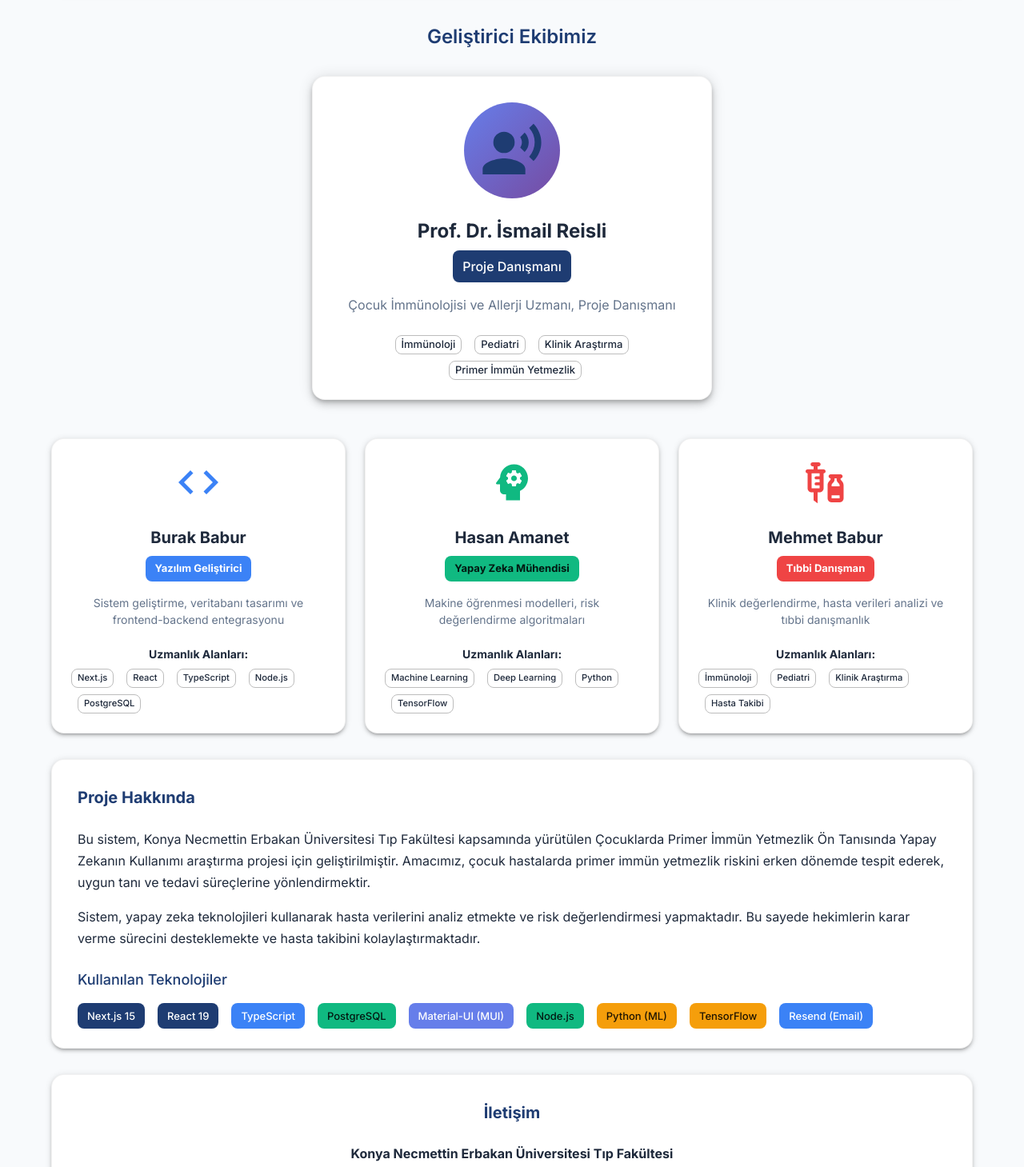
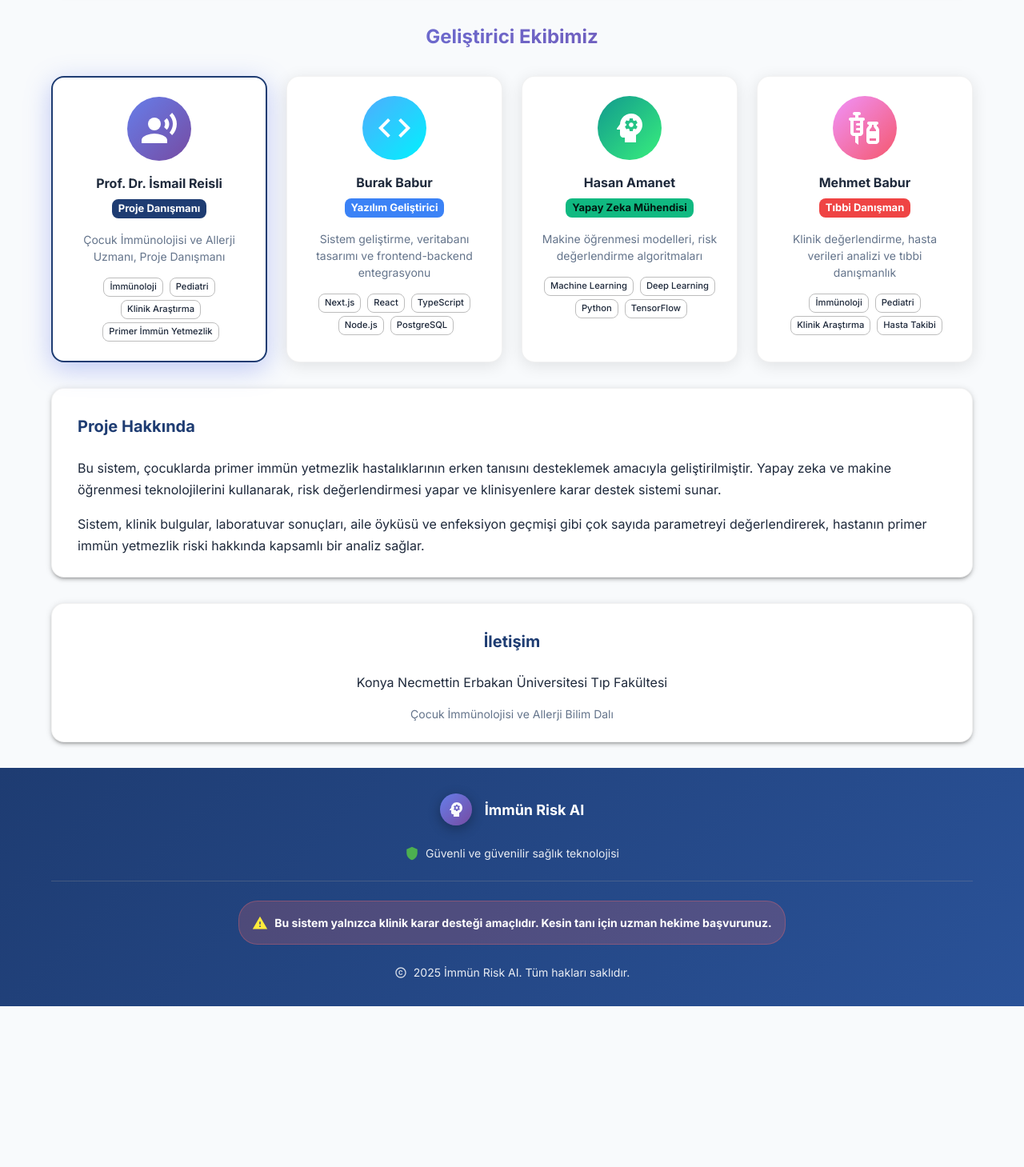
Before and after one commit to bbabur/immune-risk-next, a Next.js app: page /about in a window 1280 px wide. Shown: the part 391-1850 px from the top of the page at 80% size. After the commit the page ends 1649 px from the top, so only its background shows below. Built offline with nearby package versions, Linux system fonts and the light colour scheme.

Commit message:
Redesign about page: compact 4-column grid layout with all team members same size, modern gradients, and better spacing

```diff
--- a/app/about/page.tsx
+++ b/app/about/page.tsx
@@ -28,7 +28,7 @@ import Link from 'next/link';
 const leadMember = {
   name: 'Prof. Dr. İsmail Reisli',
   role: 'Proje Danışmanı',
-  icon: <RecordVoiceOver sx={{ fontSize: 80, color: 'primary.main' }} />,
+  icon: <RecordVoiceOver sx={{ fontSize: 48, color: 'white' }} />,
   description: 'Çocuk İmmünolojisi ve Allerji Uzmanı, Proje Danışmanı',
   skills: ['İmmünoloji', 'Pediatri', 'Klinik Araştırma', 'Primer İmmün Yetmezlik'],
   color: 'primary'
@@ -38,7 +38,7 @@ const teamMembers = [
   {
     name: 'Burak Babur',
     role: 'Yazılım Geliştirici',
-    icon: <Code sx={{ fontSize: 60, color: 'info.main' }} />,
+    icon: <Code sx={{ fontSize: 48, color: 'white' }} />,
     description: 'Sistem geliştirme, veritabanı tasarımı ve frontend-backend entegrasyonu',
     skills: ['Next.js', 'React', 'TypeScript', 'Node.js', 'PostgreSQL'],
     color: 'info'
@@ -46,7 +46,7 @@ const teamMembers = [
   {
     name: 'Hasan Amanet',
     role: 'Yapay Zeka Mühendisi',
-    icon: <Psychology sx={{ fontSize: 60, color: 'success.main' }} />,
+    icon: <Psychology sx={{ fontSize: 48, color: 'white' }} />,
     description: 'Makine öğrenmesi modelleri, risk değerlendirme algoritmaları',
     skills: ['Machine Learning', 'Deep Learning', 'Python', 'TensorFlow'],
     color: 'success'
@@ -54,7 +54,7 @@ const teamMembers = [
   {
     name: 'Mehmet Babur',
     role: 'Tıbbi Danışman',
-    icon: <Vaccines sx={{ fontSize: 60, color: 'error.main' }} />,
+    icon: <Vaccines sx={{ fontSize: 48, color: 'white' }} />,
     description: 'Klinik değerlendirme, hasta verileri analizi ve tıbbi danışmanlık',
     skills: ['İmmünoloji', 'Pediatri', 'Klinik Araştırma', 'Hasta Takibi'],
     color: 'error'
@@ -89,89 +89,109 @@ export default function AboutPage() {
         </Paper>
       </Box>
 
-      {/* Lead Member - Prof. Dr. İsmail Reisli */}
-      <Typography variant="h4" component="h2" sx={{ mb: 4, textAlign: 'center', color: 'primary.main' }}>
+      {/* Team Members - Compact Grid Layout */}
+      <Typography variant="h4" component="h2" sx={{
+        mb: 4,
+        textAlign: 'center',
+        background: 'linear-gradient(135deg, #667eea 0%, #764ba2 100%)',
+        WebkitBackgroundClip: 'text',
+        WebkitTextFillColor: 'transparent',
+        fontWeight: 'bold'
+      }}>
         Geliştirici Ekibimiz
       </Typography>
 
-      <Box sx={{ display: 'flex', justifyContent: 'center', mb: 6 }}>
+      {/* All Members in Grid - 4 Columns */}
+      <Box sx={{ display: 'grid', gridTemplateColumns: { xs: '1fr', sm: 'repeat(2, 1fr)', md: 'repeat(4, 1fr)' }, gap: 3, mb: 4 }}>
+        {/* Lead Member - Prof. Dr. İsmail Reisli */}
         <Card sx={{
-          maxWidth: 500,
-          boxShadow: 6,
-          transition: 'transform 0.3s ease-in-out',
+          height: '100%',
+          display: 'flex',
+          flexDirection: 'column',
+          boxShadow: '0 8px 32px 0 rgba(102, 126, 234, 0.4)',
+          border: '2px solid',
+          borderColor: 'primary.main',
+          transition: 'transform 0.3s ease-in-out, box-shadow 0.3s ease-in-out',
           '&:hover': {
-            transform: 'translateY(-10px)',
-            boxShadow: 10
+            transform: 'translateY(-8px)',
+            boxShadow: '0 12px 40px 0 rgba(102, 126, 234, 0.5)',
           }
         }}>
-          <CardContent sx={{ p: 4, textAlign: 'center' }}>
+          <CardContent sx={{ flexGrow: 1, textAlign: 'center', p: 3 }}>
             <Avatar sx={{
-              width: 120,
-              height: 120,
+              width: 80,
+              height: 80,
               mx: 'auto',
-              mb: 3,
+              mb: 2,
               background: 'linear-gradient(135deg, #667eea 0%, #764ba2 100%)'
             }}>
               {leadMember.icon}
             </Avatar>
-            <Typography variant="h4" component="h3" sx={{ mb: 1, fontWeight: 'bold' }}>
+            <Typography variant="h6" component="h3" sx={{ mb: 1, fontWeight: 'bold', fontSize: '1rem' }}>
               {leadMember.name}
             </Typography>
             <Chip
               label={leadMember.role}
               color={leadMember.color as any}
-              sx={{ mb: 2, fontSize: '1rem', py: 2.5 }}
+              size="small"
+              sx={{ mb: 2, fontWeight: 'bold' }}
             />
-            <Typography variant="body1" color="text.secondary" sx={{ mb: 3 }}>
+            <Typography variant="body2" color="text.secondary" sx={{ mb: 2, minHeight: 40, fontSize: '0.875rem' }}>
               {leadMember.description}
             </Typography>
-            <Stack direction="row" spacing={1} sx={{ flexWrap: 'wrap', gap: 1, justifyContent: 'center' }}>
-              {leadMember.skills.map((skill, idx) => (
-                <Chip key={idx} label={skill} size="small" variant="outlined" />
-              ))}
-            </Stack>
+            <Box sx={{ mt: 2 }}>
+              <Stack direction="row" spacing={0.5} sx={{ flexWrap: 'wrap', gap: 0.5, justifyContent: 'center' }}>
+                {leadMember.skills.map((skill, idx) => (
+                  <Chip key={idx} label={skill} size="small" variant="outlined" sx={{ fontSize: '0.7rem' }} />
+                ))}
+              </Stack>
+            </Box>
           </CardContent>
         </Card>
-      </Box>
 
-      {/* Team Members */}
-      <Box sx={{ display: 'grid', gridTemplateColumns: { xs: '1fr', md: 'repeat(3, 1fr)' }, gap: 3, mb: 4 }}>
+        {/* Other Team Members */}
         {teamMembers.map((member, index) => (
           <Card key={index} sx={{
             height: '100%',
             display: 'flex',
             flexDirection: 'column',
-            boxShadow: 3,
+            boxShadow: '0 4px 20px 0 rgba(0, 0, 0, 0.1)',
             transition: 'transform 0.3s ease-in-out, box-shadow 0.3s ease-in-out',
             '&:hover': {
-              transform: 'translateY(-5px)',
-              boxShadow: 6,
+              transform: 'translateY(-8px)',
+              boxShadow: '0 8px 30px 0 rgba(0, 0, 0, 0.15)',
             }
           }}>
             <CardContent sx={{ flexGrow: 1, textAlign: 'center', p: 3 }}>
-              <Box sx={{ mb: 2 }}>
+              <Avatar sx={{
+                width: 80,
+                height: 80,
+                mx: 'auto',
+                mb: 2,
+                background: member.color === 'info' ? 'linear-gradient(135deg, #4facfe 0%, #00f2fe 100%)' :
+                           member.color === 'success' ? 'linear-gradient(135deg, #11998e 0%, #38ef7d 100%)' :
+                           'linear-gradient(135deg, #f093fb 0%, #f5576c 100%)'
+              }}>
                 {member.icon}
-              </Box>
+              </Avatar>
 
-              <Typography variant="h5" component="h3" sx={{ mb: 1, fontWeight: 'bold' }}>
+              <Typography variant="h6" component="h3" sx={{ mb: 1, fontWeight: 'bold', fontSize: '1rem' }}>
                 {member.name}
               </Typography>
 
               <Chip
                 label={member.role}
                 color={member.color as any}
+                size="small"
                 sx={{ mb: 2, fontWeight: 'bold' }}
               />
 
-              <Typography variant="body2" color="text.secondary" sx={{ mb: 2, minHeight: 48 }}>
+              <Typography variant="body2" color="text.secondary" sx={{ mb: 2, minHeight: 40, fontSize: '0.875rem' }}>
                 {member.description}
               </Typography>
 
               <Box sx={{ mt: 2 }}>
-                <Typography variant="body2" sx={{ mb: 1, fontWeight: 'bold' }}>
-                  Uzmanlık Alanları:
-                </Typography>
-                <Stack direction="row" spacing={1} sx={{ flexWrap: 'wrap', gap: 1 }}>
+                <Stack direction="row" spacing={0.5} sx={{ flexWrap: 'wrap', gap: 0.5, justifyContent: 'center' }}>
                   {member.skills.map((skill, skillIndex) => (
                     <Chip
                       key={skillIndex}
@@ -194,57 +214,30 @@ export default function AboutPage() {
           <Typography variant="h5" component="h3" sx={{ mb: 3, color: 'primary.main', fontWeight: 'bold' }}>
             Proje Hakkında
           </Typography>
-
           <Typography variant="body1" sx={{ mb: 2, lineHeight: 1.7 }}>
-            Bu sistem, Konya Necmettin Erbakan Üniversitesi Tıp Fakültesi kapsamında yürütülen
-            Çocuklarda Primer İmmün Yetmezlik Ön Tanısında Yapay Zekanın Kullanımı araştırma projesi
-            için geliştirilmiştir. Amacımız, çocuk hastalarda primer immün yetmezlik riskini erken
-            dönemde tespit ederek, uygun tanı ve tedavi süreçlerine yönlendirmektir.
+            Bu sistem, çocuklarda primer immün yetmezlik hastalıklarının erken tanısını desteklemek amacıyla geliştirilmiştir.
+            Yapay zeka ve makine öğrenmesi teknolojilerini kullanarak, risk değerlendirmesi yapar ve klinisyenlere
+            karar destek sistemi sunar.
           </Typography>
-
-          <Typography variant="body1" sx={{ mb: 3, lineHeight: 1.7 }}>
-            Sistem, yapay zeka teknolojileri kullanarak hasta verilerini analiz etmekte ve risk
-            değerlendirmesi yapmaktadır. Bu sayede hekimlerin karar verme sürecini desteklemekte
-            ve hasta takibini kolaylaştırmaktadır.
+          <Typography variant="body1" sx={{ lineHeight: 1.7 }}>
+            Sistem, klinik bulgular, laboratuvar sonuçları, aile öyküsü ve enfeksiyon geçmişi gibi çok sayıda parametreyi
+            değerlendirerek, hastanın primer immün yetmezlik riski hakkında kapsamlı bir analiz sağlar.
           </Typography>
-
-          <Box>
-            <Typography variant="h6" sx={{ mb: 2, color: 'primary.main' }}>
-              Kullanılan Teknolojiler
-            </Typography>
-            <Stack direction="row" spacing={1} sx={{ flexWrap: 'wrap', gap: 1 }}>
-              <Chip label="Next.js 15" color="primary" />
-              <Chip label="React 19" color="primary" />
-              <Chip label="TypeScript" color="info" />
-              <Chip label="PostgreSQL" color="success" />
-              <Chip label="Material-UI (MUI)" color="secondary" />
-              <Chip label="Node.js" color="success" />
-              <Chip label="Python (ML)" color="warning" />
-              <Chip label="TensorFlow" color="warning" />
-              <Chip label="Resend (Email)" color="info" />
-            </Stack>
-          </Box>
         </CardContent>
       </Card>
 
-      {/* Contact Information */}
+      {/* Contact */}
       <Card sx={{ boxShadow: 3 }}>
         <CardContent sx={{ p: 4, textAlign: 'center' }}>
           <Typography variant="h5" component="h3" sx={{ mb: 3, color: 'primary.main', fontWeight: 'bold' }}>
             İletişim
           </Typography>
-
-          <Typography variant="body1" sx={{ mb: 2, fontWeight: 'bold' }}>
+          <Typography variant="body1" sx={{ mb: 2 }}>
             Konya Necmettin Erbakan Üniversitesi Tıp Fakültesi
           </Typography>
-
           <Typography variant="body2" color="text.secondary">
-            Çocuklarda Primer İmmün Yetmezlik Ön Tanısında Yapay Zekanın Kullanımı Araştırma Projesi
+            Çocuk İmmünolojisi ve Allerji Bilim Dalı
           </Typography>
-
-          <Box sx={{ mt: 3 }}>
-            <School sx={{ fontSize: 40, color: 'primary.main' }} />
-          </Box>
         </CardContent>
       </Card>
     </Container>
```
